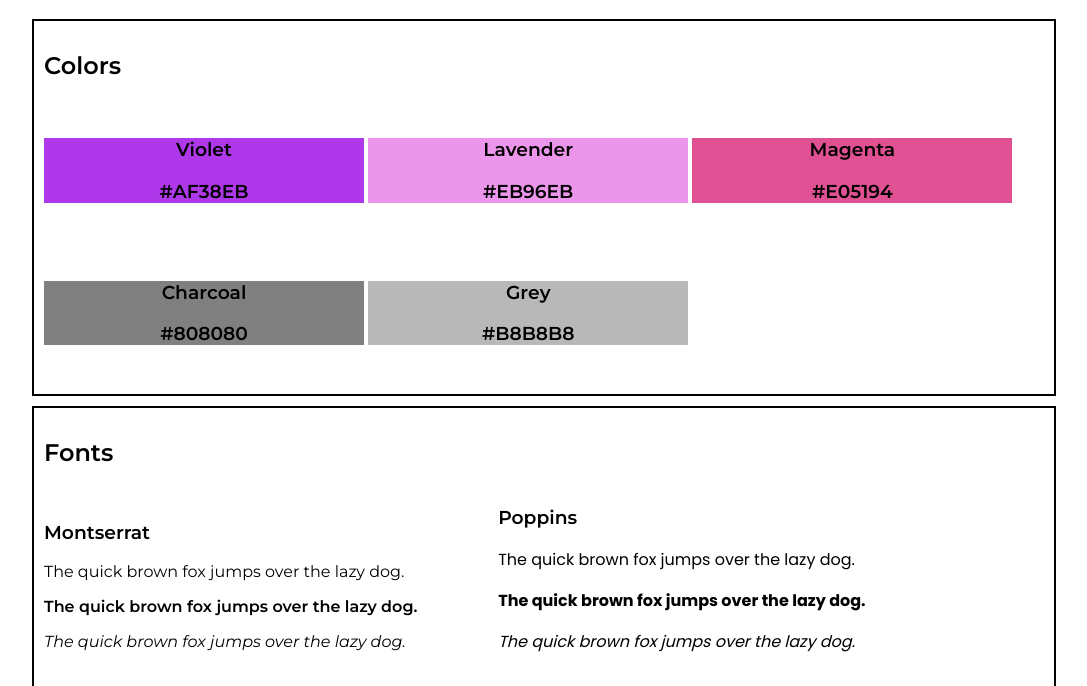
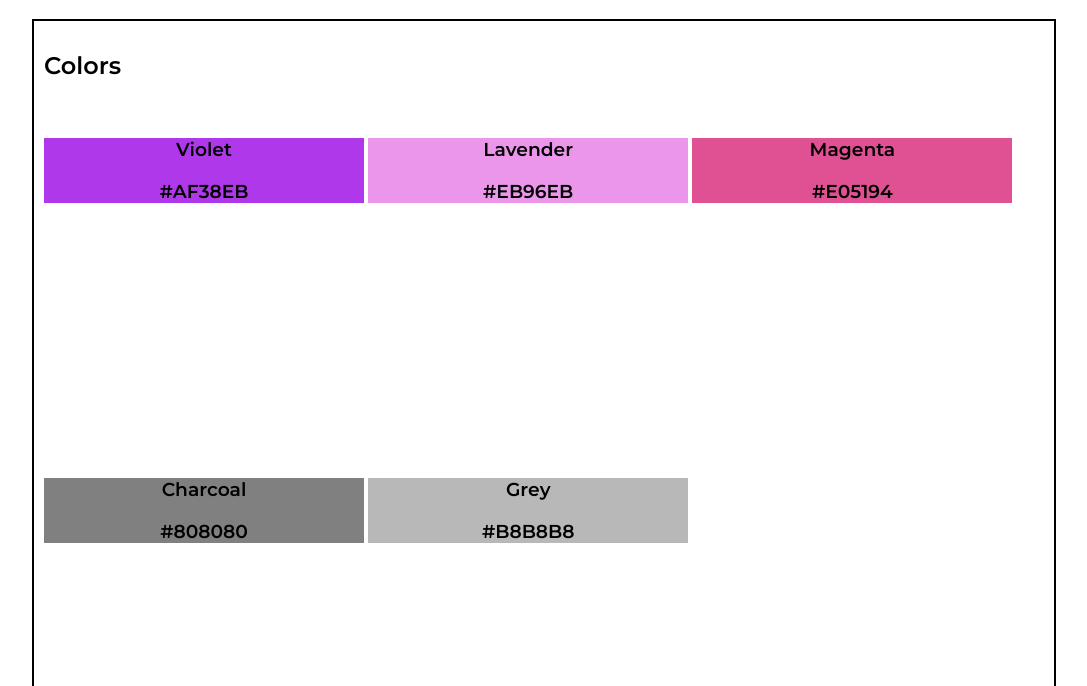
Before and after one commit to Mtneagle/CSSUnitProject, a plain HTML site: page index.html in a window 1280 px wide. Shown: the part 63-749 px from the top of the page, without its empty margins (96-1183 px from the left). Drawn offline with Linux system fonts and the light colour scheme.

Commit message:
Add files via upload

```diff
--- a/index.css
+++ b/index.css
@@ -17,7 +17,7 @@
     text-align: center;
     display: inline-block;
     width: 32%;
-    min-height: 100px;
+    min-height: 300px;
 }
 
 #violet{
```
Also changed, not shown: index.html (+1 -1 lines).
